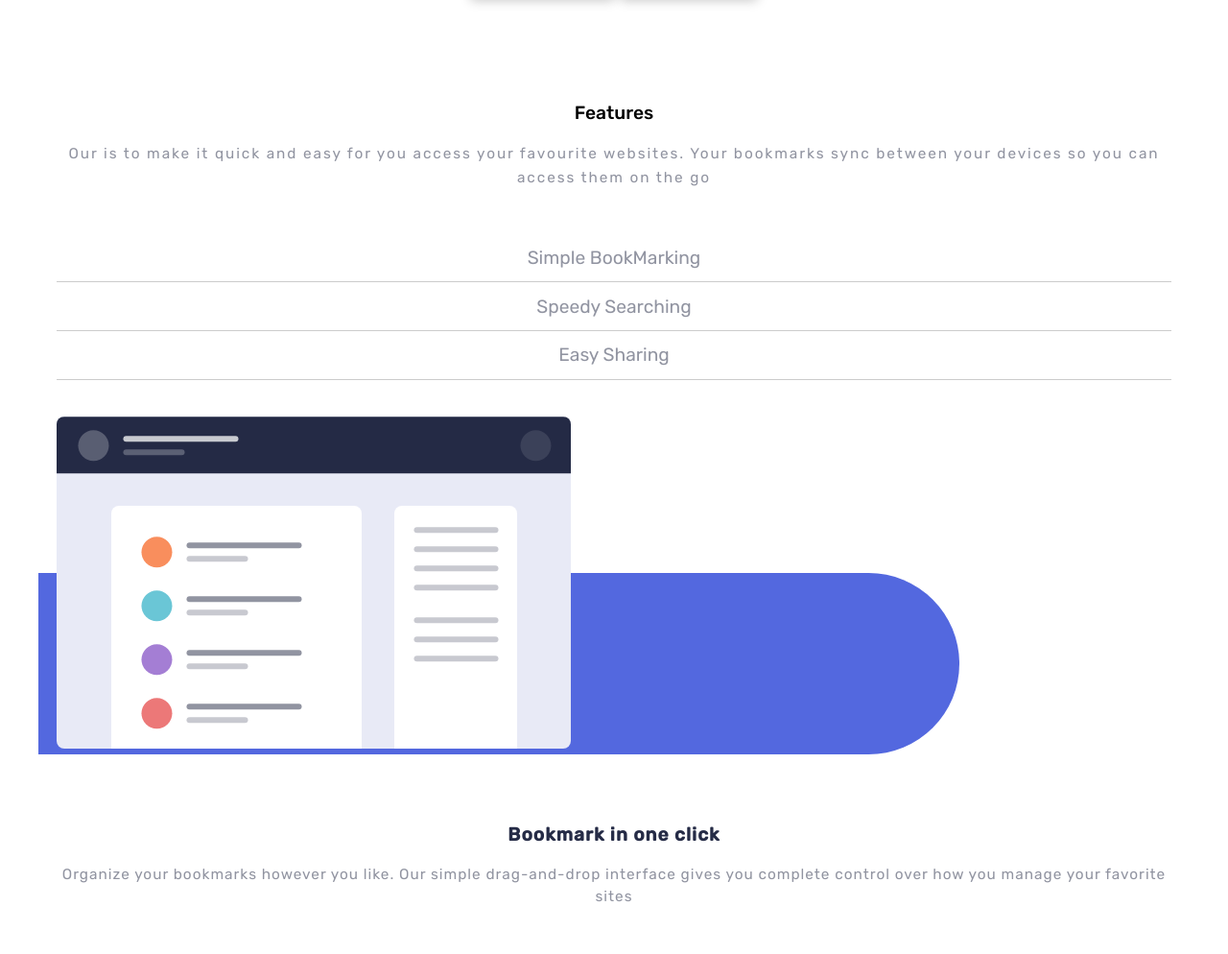
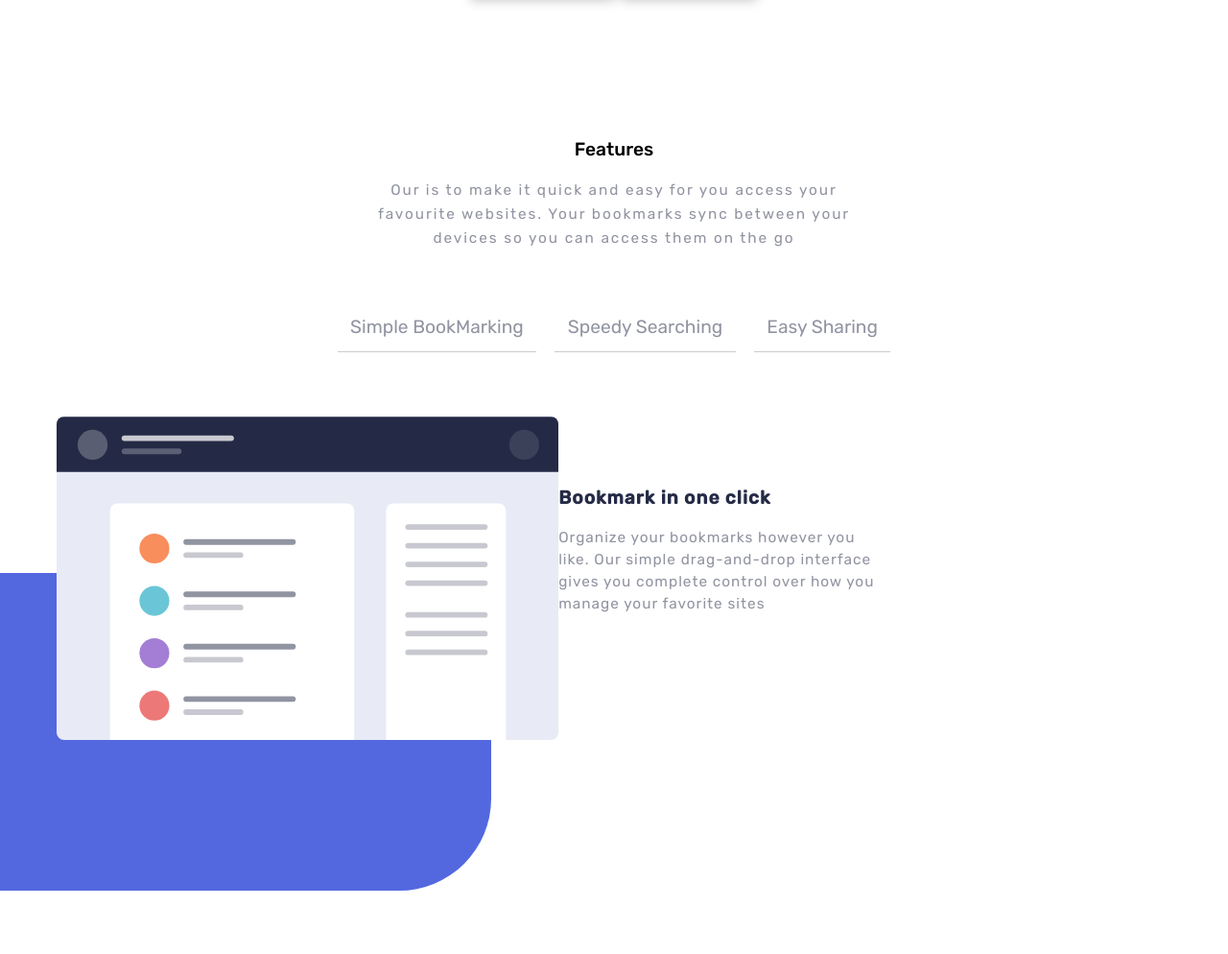
Before and after one commit to AlecANL/Bookmark-landing-page, a website: page index.html in a window 1280 px wide. Shown: the part 837-1831 px from the top of the page at 96% size. Drawn offline with Linux system fonts and the light colour scheme.

Commit message:
fist step as change design mobile at desktop

```diff
--- a/assets/scss/_card.scss
+++ b/assets/scss/_card.scss
@@ -1,5 +1,19 @@
+.main-content-cards {
+  @include from(m) {
+    padding: 5rem;
+  }
+}
 .extension-content {
   text-align: center;
+  @include from(m) {
+    display: flex;
+    justify-content: center;
+  }
+}
+.extension-data {
+  @include from(m) {
+    width: 50%;
+  }
 }
 .extension__title {
   padding: 0.2em;
--- a/assets/scss/_contact.scss
+++ b/assets/scss/_contact.scss
@@ -1,8 +1,28 @@
+.main-section-contact {
+  background: $sofBlue;
+  @include from(m) {
+    padding: 5em;
+  }
+}
 .contact-content {
-  background: $sofBlue;
   text-align: center;
   padding: 1em;
   margin-top: 2rem;
+  @include from(m) {
+    width: 40%;
+  }
+}
+.l-center {
+  @include from(m) {
+    display: flex;
+    justify-content: center;
+  }
+}
+.form-data {
+  @include from(m) {
+    display: flex;
+    width: 100%;
+  }
 }
 .contact-mail {
   padding: 1em;
@@ -15,6 +35,10 @@
   background: $softRed;
   color: #fff;
   margin-top: 1rem;
+  @include from(m) {
+    width: 40%;
+    margin-left: 1rem;
+  }
 }
 .contact-data {
   color: #fff;
--- a/assets/scss/_features.scss
+++ b/assets/scss/_features.scss
@@ -1,11 +1,18 @@
 .content-features {
   //background: rgba(87, 87, 122, 0.678);
   height: calc(150px * 6.3);
+}
+.data-content-features {
+  display: flex;
+  justify-content: center;
 }
 .data-features {
   margin-top: 5rem;
   text-align: center;
   padding: 1.4rem;
+  @include from(m) {
+    width: 50%;
+  }
   // background: rgba(255, 255, 0, 0.288);
   &__title {
     font-weight: 500;
--- a/assets/scss/_questions-section.scss
+++ b/assets/scss/_questions-section.scss
@@ -1,3 +1,13 @@
+.main-section-question-data {
+  @include from(m) {
+    padding: 5rem;
+  }
+}
+.content-question {
+  @include from(m) {
+    width: 50%;
+  }
+}
 .question-data {
   text-align: center;
 }
--- a/assets/scss/_tab.scss
+++ b/assets/scss/_tab.scss
@@ -1,6 +1,16 @@
 .tab-nav {
   text-align: center;
   padding: 1em;
+  @include from(m) {
+    display: flex;
+  }
+}
+.tabs-list {
+  @include from(m) {
+    display: flex;
+    justify-content: center;
+    flex-direction: row;
+  }
 }
 .tab {
   list-style: none;
@@ -9,7 +19,10 @@
   border-bottom: 1px solid #ccc;
   color: $grayishBlue;
   cursor: pointer;
-
+  @include from(m) {
+    //background: red;
+    margin: 0.5rem;
+  }
   &.active {
     position: relative;
     z-index: 2;
@@ -25,14 +38,29 @@
     }
   }
 }
-
+.main-section-features {
+  //background: red;
+  position: relative;
+}
+.tab-panel__image {
+  //background: blue;
+  @include from(m) {
+    //position: absolute;
+    //left: 6rem;
+  }
+}
 .container {
-  position: relative;
+  //position: relative;
 }
 .tab-panel__data {
   margin-top: calc(2rem * 1.9);
   margin-bottom: 1rem;
   text-align: center;
+  @include from(m) {
+    // background: yellow;
+    width: 40%;
+    text-align: left;
+  }
 }
 
 .tab-data--title {
@@ -53,17 +81,24 @@
   height: 20%;
   background: $sofBlue;
   position: absolute;
-  top: calc(3rem * 9);
+  top: calc(3rem * 10);
   margin-left: 0;
   z-index: -1;
   border-bottom-right-radius: 5rem;
   border-top-right-radius: 5rem;
+  @include from(m) {
+    left: 0;
+    height: 35%;
+    width: 40%;
+    bottom: 10rem;
+  }
 }
 .tab-panel {
   position: absolute;
   //display: block;
   padding: 1rem;
   left: 0;
+  // width: 100%;
   //top: 50rem;
   //background: yellow;
   transform: scale(0);
@@ -73,4 +108,25 @@
     transform: scale(1);
     transition: all 0.3s ease-in-out;
   }
+  @include from(m) {
+    //background: red;
+    //left: 50%;
+    //transform: translate(-50%);
+    top: 0;
+    display: flex;
+    justify-content: space-between;
+  }
 }
+.container-tab {
+  //position: absolute;
+  //background: red;
+  @include from(m) {
+    //background: blue;
+    width: 70%;
+    padding: 15rem;
+    position: absolute;
+    display: flex;
+    flex-direction: column-reverse;
+    margin-top: 1rem;
+  }
+}
--- a/index.html
+++ b/index.html
@@ -57,9 +57,11 @@
         <a href="#" class="btn btn-white to-top-1">Get it on Firefox</a>
       </div>
     </section>
-    <main class="l-container">
+    <main class="main-section-features">
+      <div class="l-container">
         <div class="container l-left">
           <div class="content-features">
+            <div class="data-content-features">
               <div class="data-features">
                 <p class="data-features__title">Features</p>
                 <p class="data-features__text">
@@ -67,14 +69,19 @@
                   bookmarks sync between your devices so you can access them on the go
                 </p>
               </div>
+            </div>
             <div class="tab-features">
+              <div class="tabs-list">
                 <ul class="tab-nav" id="tabs">
                   <li class="tab tab-option1">Simple BookMarking</li>
                   <li class="tab tab-option2">Speedy Searching</li>
                   <li class="tab tab-option3">Easy Sharing</li>
                 </ul>
+              </div>
+
               <div class="tab-content">
                 <div class="div-left"></div>
+                <div class="container-tab">
                   <div class="tab-panel option-1" id="#1">
                     <div class="content-image-tab">
                       <img
@@ -91,6 +98,8 @@
                       </p>
                     </div>
                   </div>
+                </div>
+                <div class="container-tab">
                   <div class="tab-panel option-2" id="#2">
                     <div class="content-image-tab">
                       <img
@@ -107,6 +116,8 @@
                       </p>
                     </div>
                   </div>
+                </div>
+                <div class="container-tab">
                   <div class="tab-panel option-3" id="#3">
                     <div class="content-image-tab">
                       <img
@@ -127,14 +138,17 @@
               </div>
             </div>
           </div>
+        </div>
+      </div>
     </main>
-    <section class="l-container c-ext">
+    <section class="main-content-cards">
+      <div class="l-container">
         <div class="extension-content">
           <div class="extension-data">
             <h3 class="extension__title">Download the extension</h3>
             <p class="extension-data__description">
-            We've got more browsers in the pipeline. Please do let us know if you've got a favorite
-            you'd like us to propitiate
+              We've got more browsers in the pipeline. Please do let us know if you've got a
+              favorite you'd like us to propitiate
             </p>
           </div>
         </div>
@@ -173,8 +187,10 @@
             <a href="#" class="btn btn-blue card-btn">Add & install Extension</a>
           </div>
         </div>
+      </div>
     </section>
-    <section class="l-container">
+    <section class="main-section-question-data">
+      <div class="l-container l-center">
         <div class="content-question">
           <div class="question-data">
             <h3 class="data__title">
@@ -192,26 +208,29 @@
                 What is Bookmark?<img src="/assets/images/icon-arrow.svg" alt="icon arrow" />
               </li>
               <div class="panel-c option-1">
-              Lorem ipsum dolor sit amet consectetur adipisicing elit. Rem rerum, ducimus aliquam ad
-              consequuntur ratione repellendus exercitationem architecto, voluptatibus, suscipit
-              sequi distinctio nam? Labore aliquam nam praesentium soluta provident officia.
+                Lorem ipsum dolor sit amet consectetur adipisicing elit. Rem rerum, ducimus aliquam
+                ad consequuntur ratione repellendus exercitationem architecto, voluptatibus,
+                suscipit sequi distinctio nam? Labore aliquam nam praesentium soluta provident
+                officia.
               </div>
               <li class="item-collapse">
                 How can I request a new browsers?
                 <img src="/assets/images/icon-arrow.svg" alt="icon arrow" />
               </li>
               <div class="panel-c option-1">
-              Lorem ipsum dolor sit amet consectetur adipisicing elit. Rem rerum, ducimus aliquam ad
-              consequuntur ratione repellendus exercitationem architecto, voluptatibus, suscipit
-              sequi distinctio nam? Labore aliquam nam praesentium soluta provident officia.
+                Lorem ipsum dolor sit amet consectetur adipisicing elit. Rem rerum, ducimus aliquam
+                ad consequuntur ratione repellendus exercitationem architecto, voluptatibus,
+                suscipit sequi distinctio nam? Labore aliquam nam praesentium soluta provident
+                officia.
               </div>
               <li class="item-collapse">
                 Is there a mobile app?<img src="/assets/images/icon-arrow.svg" alt="icon arrow" />
               </li>
               <div class="panel-c option-1">
-              Lorem ipsum dolor sit amet consectetur adipisicing elit. Rem rerum, ducimus aliquam ad
-              consequuntur ratione repellendus exercitationem architecto, voluptatibus, suscipit
-              sequi distinctio nam? Labore aliquam nam praesentium soluta provident officia.
+                Lorem ipsum dolor sit amet consectetur adipisicing elit. Rem rerum, ducimus aliquam
+                ad consequuntur ratione repellendus exercitationem architecto, voluptatibus,
+                suscipit sequi distinctio nam? Labore aliquam nam praesentium soluta provident
+                officia.
               </div>
               <li class="item-collapse">
                 What about other Chromium browsers?<img
@@ -220,17 +239,20 @@
                 />
               </li>
               <div class="panel-c option-1">
-              Lorem ipsum dolor sit amet consectetur adipisicing elit. Rem rerum, ducimus aliquam ad
-              consequuntur ratione repellendus exercitationem architecto, voluptatibus, suscipit
-              sequi distinctio nam? Labore aliquam nam praesentium soluta provident officia.
+                Lorem ipsum dolor sit amet consectetur adipisicing elit. Rem rerum, ducimus aliquam
+                ad consequuntur ratione repellendus exercitationem architecto, voluptatibus,
+                suscipit sequi distinctio nam? Labore aliquam nam praesentium soluta provident
+                officia.
               </div>
             </ul>
             <div class="panel-collapse"></div>
             <a href="#" class="btn btn-blue bt-top">More info</a>
           </div>
         </div>
+      </div>
     </section>
-    <section class="l-container">
+    <section class="main-section-contact">
+      <div class="l-container l-center">
         <div class="contact-content">
           <div class="contact-data">
             <p class="contact-title">35,000 + already joined</p>
@@ -239,6 +261,7 @@
           <div class="form-data">
             <input type="email" class="contact-mail" placeholder="e-mail" />
             <div class="btn btn-red btn-contact">Contact Us</div>
+          </div>
         </div>
       </div>
     </section>
```
Also changed, not shown: assets/styles/main.css. Lines whose indentation alone changed are shown as unchanged.
